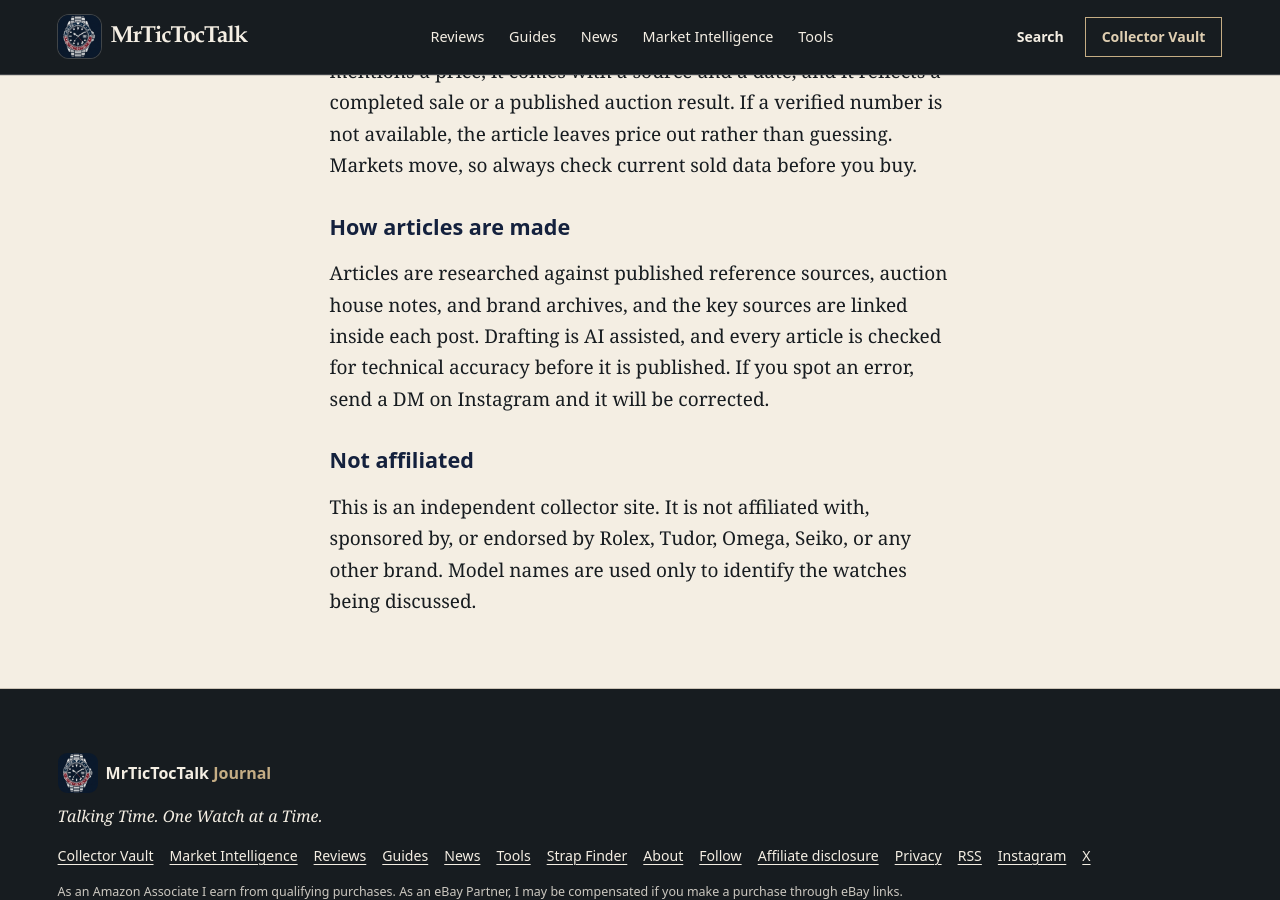
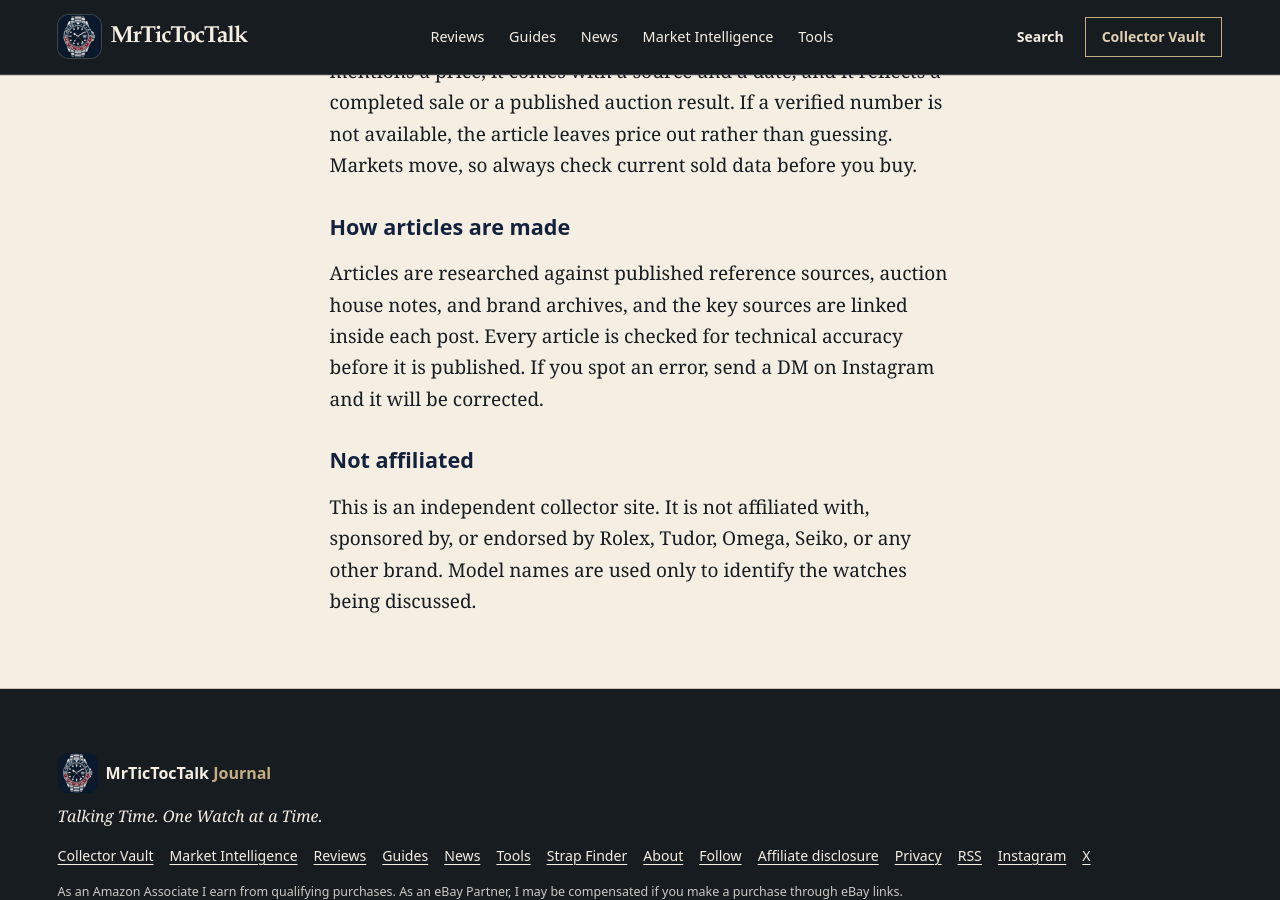
Before and after one commit to williec677/williec677.github.io, a Jekyll site: the page built from about.md, in a window 1280 px wide and 900 px high, scrolled down 1297 px. Built offline with Jekyll 4.4.1, drawn with Linux system fonts in a browser that asks for light colours.

Commit message:
Drop the drafting disclosure from About and article notes
Keep the source and review wording, and leave affiliate disclosures and image credits unchanged.

```diff
--- a/_includes/author-methodology.html
+++ b/_includes/author-methodology.html
@@ -3,7 +3,7 @@
   <div>
     <p class="kicker">About the author and editorial note</p>
     <p><strong>Will</strong> is a watch collector and the creator behind MrTicTocTalk. Sold prices over asking prices, always.</p>
-    <p class="author-methodology"><strong>How this article was made:</strong> Specs, prices, and reference details are checked against manufacturer pages, published reference archives, and completed sale records linked in the sources. Drafting is AI assisted, and every article is reviewed for factual accuracy before publishing. When Will shares impressions of a watch he owns personally, that ownership is stated plainly in the text.</p>
+    <p class="author-methodology"><strong>How this article was made:</strong> Specs, prices, and reference details are checked against manufacturer pages, published reference archives, and completed sale records linked in the sources. Every article is reviewed for factual accuracy before publishing. When Will shares impressions of a watch he owns personally, that ownership is stated plainly in the text.</p>
     <p class="author-links">
       <a href="{{ site.instagram_url }}" rel="noopener" target="_blank">Instagram</a>
       {% if site.x_url != "" %}<a href="{{ site.x_url }}" rel="noopener" target="_blank">X</a>{% endif %}
--- a/about.md
+++ b/about.md
@@ -38,7 +38,7 @@ Asking prices are wishes. Sold prices are facts. When an article mentions a pric
 
 ## How articles are made
 
-Articles are researched against published reference sources, auction house notes, and brand archives, and the key sources are linked inside each post. Drafting is AI assisted, and every article is checked for technical accuracy before it is published. If you spot an error, send a DM on Instagram and it will be corrected.
+Articles are researched against published reference sources, auction house notes, and brand archives, and the key sources are linked inside each post. Every article is checked for technical accuracy before it is published. If you spot an error, send a DM on Instagram and it will be corrected.
 
 ## Not affiliated
 
```
